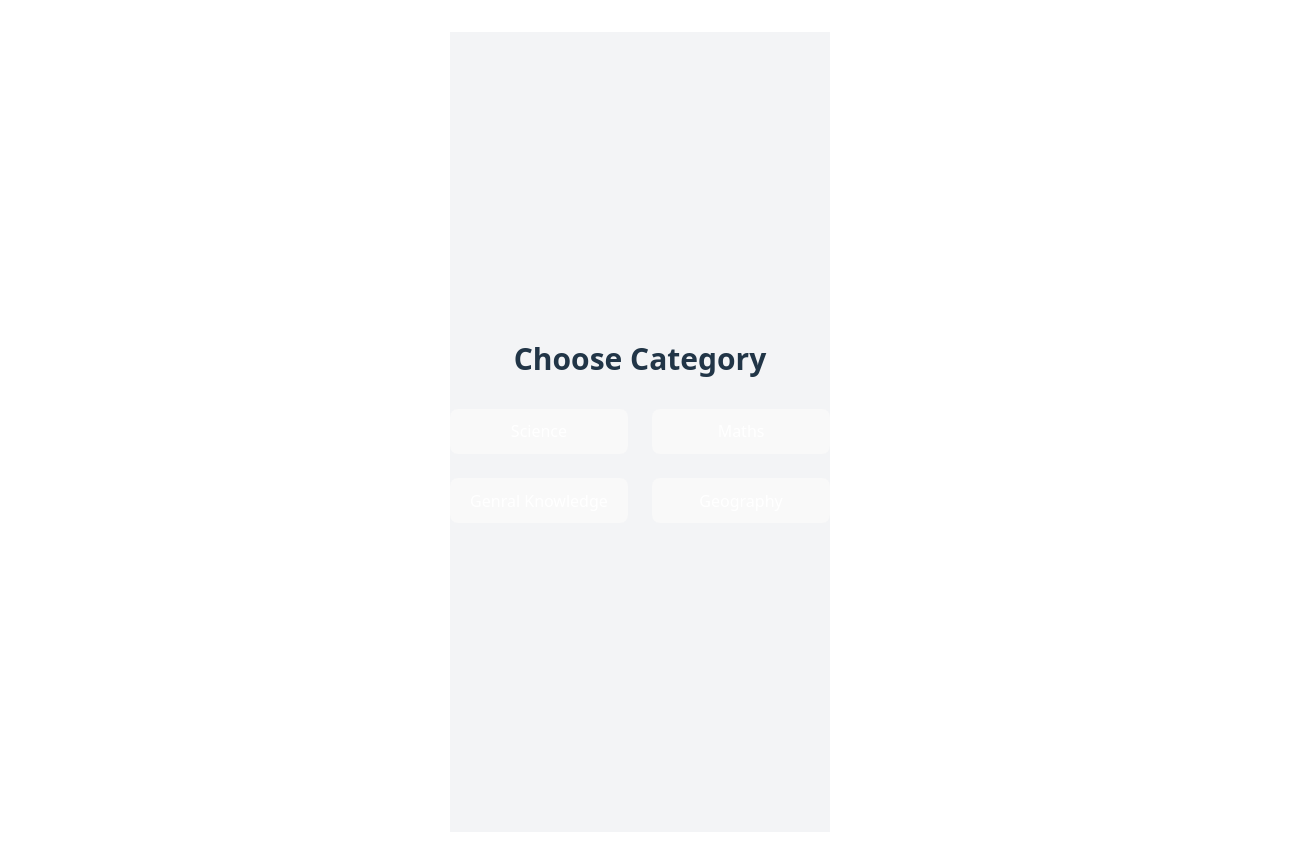
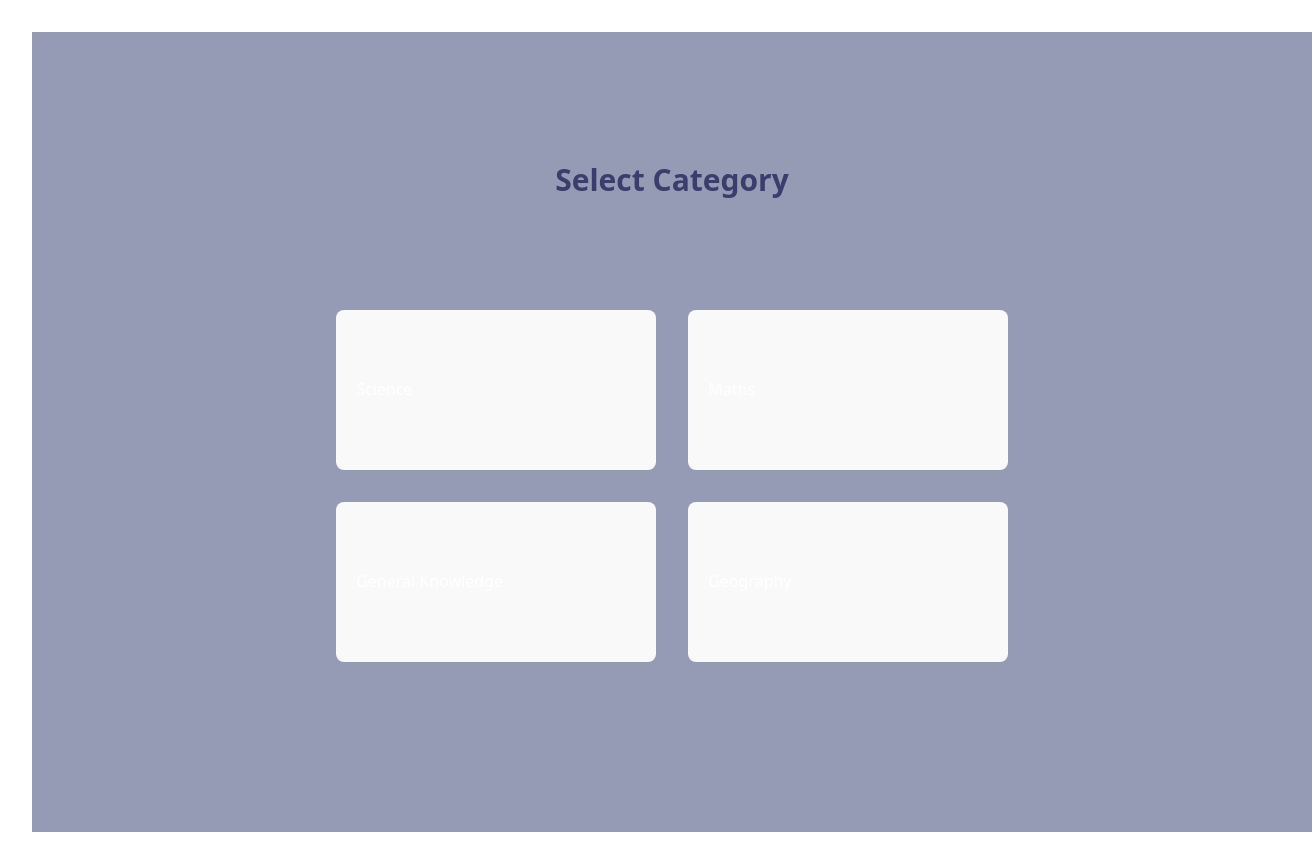
Before and after one commit to elle-luu/quiz-app, a React (Vite) app: page /dashboard in a window 1280 px wide. Shown: the whole page, 1312 px wide, since content can reach past the window. Built offline with nearby package versions, Linux system fonts and the light colour scheme.

Commit message:
style category cards

```diff
--- a/src/pages/Dashboard.jsx
+++ b/src/pages/Dashboard.jsx
@@ -1,29 +1,68 @@
 import { useNavigate } from "react-router-dom"
+import scienceIcon from '../assets/Science.png'
+import mathIcon from '../assets/Maths.png'
+import gkIcon from '../assets/gen knowledge.png'
+import geoIcon from '../assets/Geography.png'
+
+
 
 function Dashboard({ startQuiz }) {
 
+
+  const Dashboard = () => {
   return (
-    <div className="min-h-screen flex flex-col items-center justify-center bg-gray-100">
-
-      <h2 className="text-3xl font-bold mb-8">
-        Choose Category
+    <div className="min-h-screen bg-slate-100 p-8">
+      <h2 className="text-4xl font-black text-indigo-900 mb-12 text-center">
+        Select Category
       </h2>
 
-      <div className="grid grid-cols-2 gap-6">
+      {/* 2. The Grid: items-start keeps them from stretching vertically */}
+      <div className="grid grid-cols-1 md:grid-cols-2 gap-8 max-w-5xl mx-auto items-start">
 
-        <button className="bg-blue-500 text-white p-4 rounded">
+        {/* Example Card: Repeat this for each category */}
+        <button className="flex items-center justify-start gap-6 bg-[#3A3E6C] p-6 rounded-3xl shadow-xl hover:scale-105 transition-all w-full h-32 md:h-40">
+
+          {/* The Icon */}
+          <div className="bg-white/10 p-3 rounded-2xl">
+            <img src={scienceIcon} alt="Science" className="w-16 h-16 object-contain" />
+          </div>
+
+          {/* The Text: text-left ensures it stays near the icon */}
+          <span className="text-2xl md:text-3xl font-bold text-white text-left">
+            Science
+          </span>
+
+        </button>
+
+        {/* Add Maths, GK, and Geography buttons below using the same pattern... */}
+
+      </div>
+    </div>
+  );
+};
+
+  return (
+    <div className="h-screen w-screen flex flex-col items-center justify-center bg-[#959BB5]">
+
+      <h2 className="text-3xl font-bold text-[#3A3E6C] mb-8">
+        Select Category
+      </h2>
+
+      <div className="grid grid-cols-1 md:grid-cols-2 gap-8 p-10 mt-10 items-start max-w-7xl mx-auto">
+
+        <button className="w-full max-w-sm h-32 md:w-80 md:h-40 flex items-center justify-start gap-6 text-2xl bg-[#8A8CAC] text-white p-8 rounded-full transition-transform hover:bg-[#656A9E] hover:scale-105 text-left">
           Science
         </button>
 
-        <button className="bg-green-500 text-white p-4 rounded">
+        <button className="w-full max-w-sm h-32 md:w-80 md:h-40 flex items-center justify-start gap-6 text-2xl bg-[#8A8CAC] text-white p-8 rounded-full transition-transform hover:bg-[#656A9E] hover:scale-105 text-left">
           Maths
         </button>
 
-        <button className="bg-purple-500 text-white p-4 rounded">
-        Genral Knowledge
+        <button className="w-full max-w-sm h-32 md:w-80 md:h-40 flex items-center justify-start gap-6 text-2xl bg-[#8A8CAC] text-white p-8 rounded-full transition-transform hover:bg-[#656A9E] hover:scale-105 text-left">
+          General Knowledge
         </button>
 
-        <button className="bg-red-500 text-white p-4 rounded">
+        <button className="w-full max-w-sm h-32 md:w-80 md:h-40 flex items-center justify-start gap-6 text-2xl bg-[#8A8CAC] text-white p-8 rounded-full transition-transform hover:bg-[#656A9E] hover:scale-105 text-left">
           Geography
         </button>
 
```
